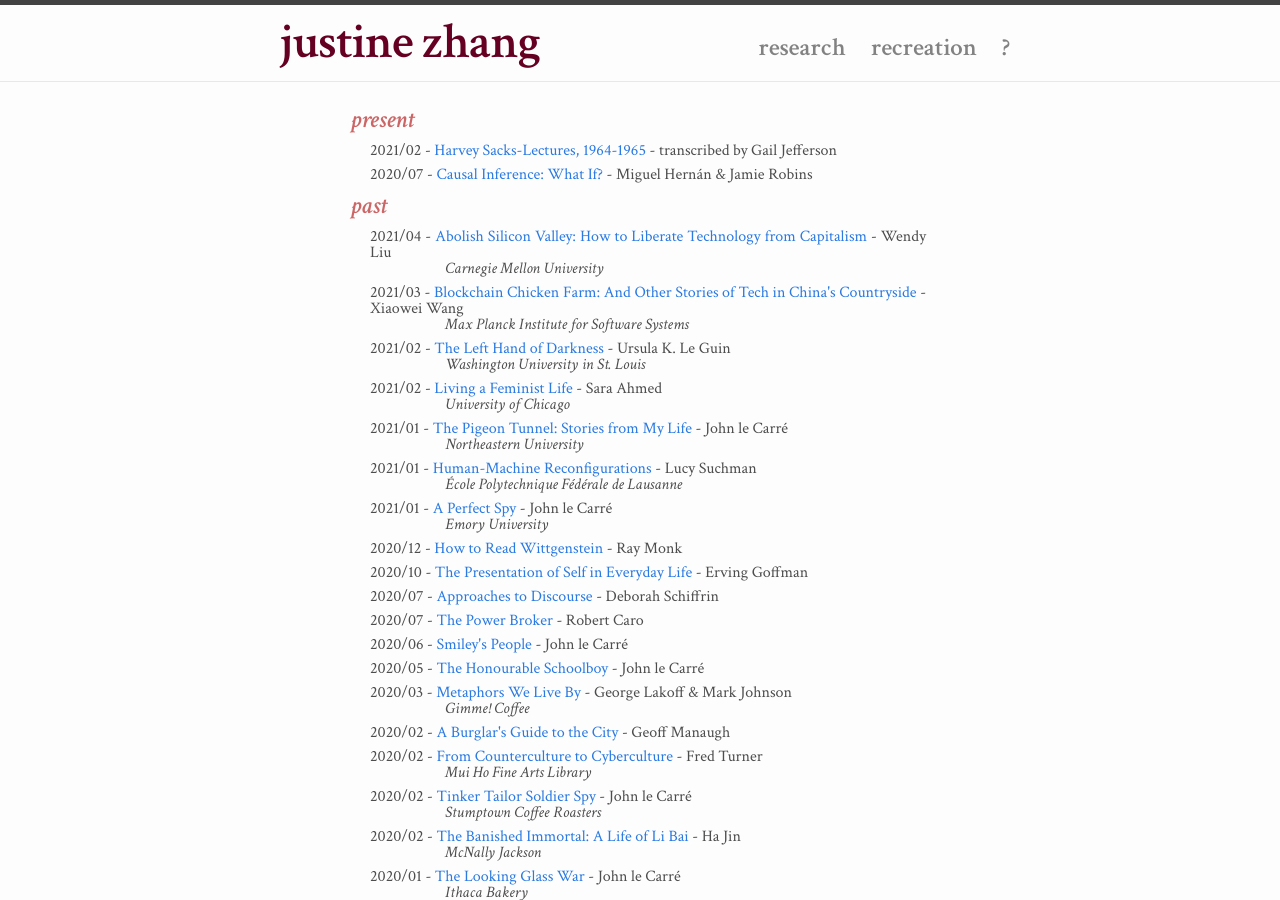
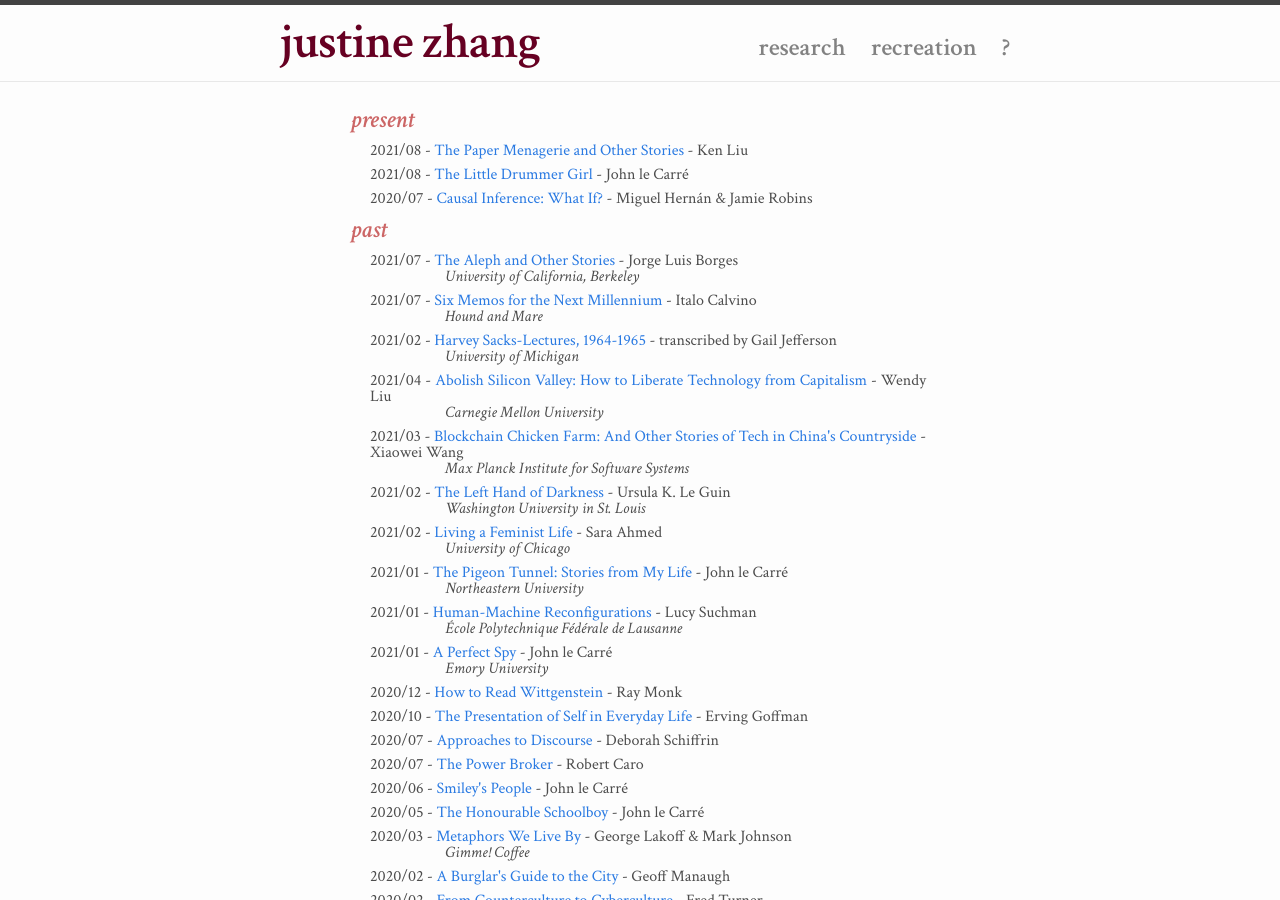
Before and after one commit to tisjune/tisjune.github.io, a Jekyll site: the page built from misc.html, in a window 1280 px wide and 900 px high. Built offline with Jekyll 4.4.1, drawn with Linux system fonts in a browser that asks for light colours; nearby versions of some CDN libraries.

Commit message:
updated lol everything

```diff
--- a/_data/consumables.yml
+++ b/_data/consumables.yml
@@ -1,11 +1,19 @@
 ## present
 ## I should redesign this to account for rereads and potential blog posts...
 
-- id: "sacks1964lectures"
-  name: "Harvey Sacks-Lectures, 1964-1965"
-  author: "transcribed by Gail Jefferson"
-  link: "https://www.jstor.org/stable/20009056?seq=1"
-  date: "2021/02"
+
+- id: "liu2016paper"
+  name: "The Paper Menagerie and Other Stories"
+  author: "Ken Liu"
+  link: "https://bookshop.org/books/the-paper-menagerie-and-other-stories/9781481424363"
+  date: "2021/08"
+  state: "present"
+
+- id: "lecarre1983drummer"
+  name: "The Little Drummer Girl"
+  author: "John le Carré"
+  link: "https://bookshop.org/books/the-little-drummer-girl-9780143119746/9780143119746?aid=11005&listref=the-best-of-john-le-carre"
+  date: "2021/08"
   state: "present"
 
 - id: "hernan2020causal"
@@ -16,6 +24,30 @@
   state: "present"
 
 ## past
+
+- id: "borges2004aleph"
+  name: "The Aleph and Other Stories"
+  author: "Jorge Luis Borges"
+  link: "https://bookshop.org/books/the-aleph-and-other-stories/9780142437889"
+  date: "2021/07"
+  state: "past"
+  place: "ucberkeley"
+
+- id: "calvino1988memos"
+  name: "Six Memos for the Next Millennium"
+  author: "Italo Calvino"
+  link: "https://bookshop.org/books/six-memos-for-the-next-millennium/9780544146679"
+  date: "2021/07"
+  state: "past"
+  place: "houndandmare"
+
+- id: "sacks1964lectures"
+  name: "Harvey Sacks-Lectures, 1964-1965"
+  author: "transcribed by Gail Jefferson"
+  link: "https://www.jstor.org/stable/20009056?seq=1"
+  date: "2021/02"
+  state: "past"
+  place: "umich"
 
 - id: "liu2020sv"
   name: "Abolish Silicon Valley: How to Liberate Technology from Capitalism"
--- a/_data/places.yml
+++ b/_data/places.yml
@@ -1,3 +1,11 @@
+ucberkeley:
+  name: "University of California, Berkeley"
+  maploc: "https://goo.gl/maps/zzTWRctpUS3xNVAv8"
+
+houndandmare:
+  name: "Hound and Mare"
+  maploc: "https://g.page/houndandmare?share"
+
 umich:
   name: "University of Michigan"
   maploc: "https://goo.gl/maps/qp5FDtL6nGEecjQM7"
--- a/_includes/footer.html
+++ b/_includes/footer.html
@@ -7,7 +7,6 @@
       <span class="social-span"><i class="fa fa-github"></i><a class="page-link" href="https://github.com/{{ site.github_username }}" target="_blank"> {{site.github_username}}</a></span>
       <span class="social-span"><i class="fa fa-twitter"></i><a class="page-link" href="https://twitter.com/{{ site.twitter_username }}" target="_blank"> {{site.twitter_username}}</a></span>
       <span class="social-span"><i class="fa fa-envelope"></i><a class="page-link"  target="_blank"> {{site.fakeemail}}</a></span>
-      <span class="social-span"><i class="fa fa-building"></i><a class="page-link" href="{{ site.gatesloc }}" target="_blank"> {{site.officeloc}}</a></span>
       <span class="social-span" style="float:right">built with <a class="page-link" href="https://jekyllrb.com/" target="_blank">jekyll</a></span>
     </div>
 
--- a/dissertation.html
+++ b/dissertation.html
@@ -4,6 +4,4 @@ title: dissertation
 permalink: /research/dissertation
 ---
 
-<div class="content">
-	Coming soon.
-</div>
+<a href=/papers/phd-thesis.pdf target='_blank'>PDF</a>
```
Also changed, not shown: index.html (+13 -2 lines), 1 other file.
